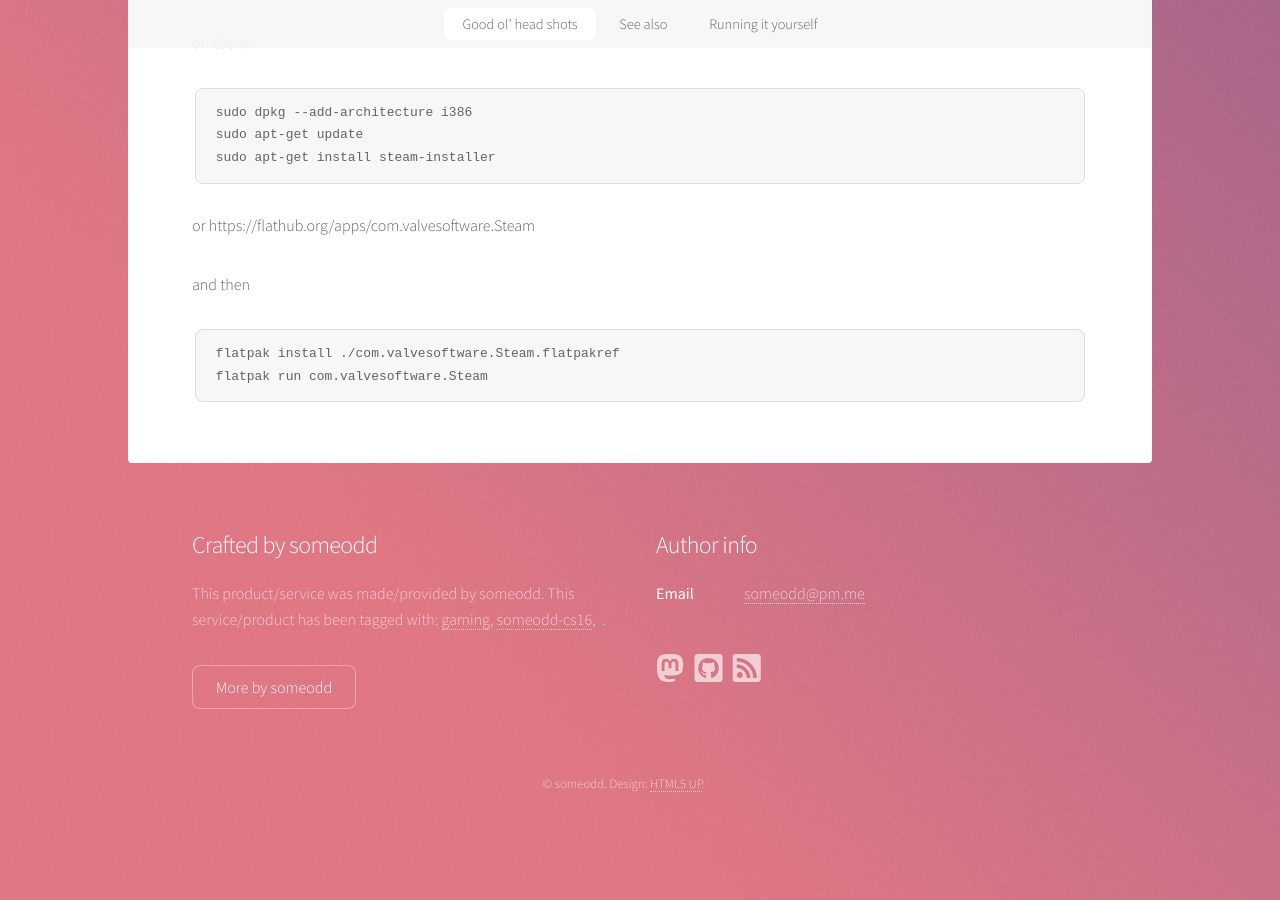
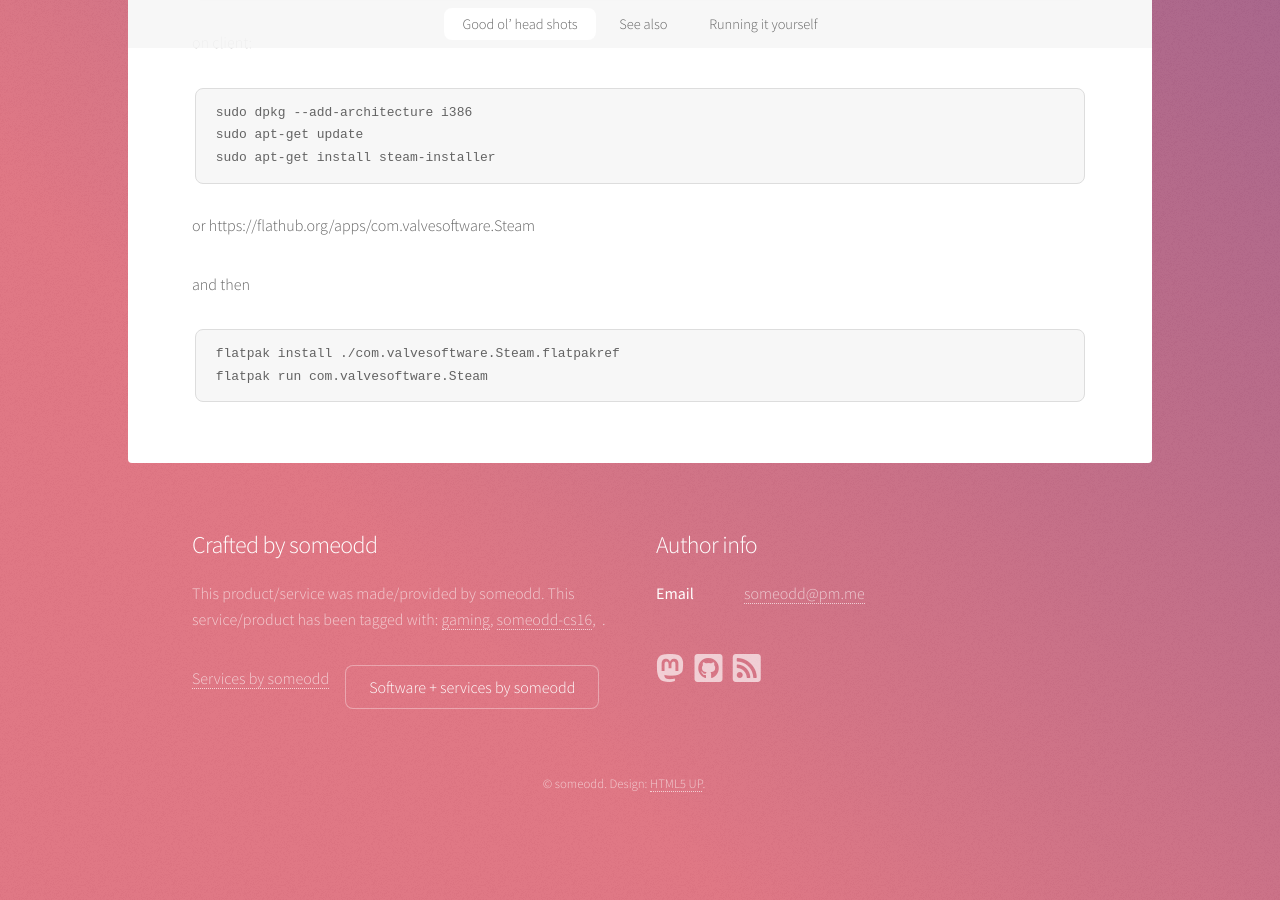
Before and after one commit to someodd/someodd.github.io, a Jekyll site: the page built from showcase/_posts/2024-04-07-counter-strike-1.6-server.md, in a window 1280 px wide and 900 px high, scrolled down 2670 px. Built offline with Jekyll 4.4.1, drawn with Linux system fonts in a browser that asks for light colours.

Commit message:
services link

```diff
--- a/_layouts/landing.html
+++ b/_layouts/landing.html
@@ -92,7 +92,8 @@
             </p>
 
 							<ul class="actions">
-								<li><a href="/showcase" class="button">More by someodd</a></li>
+								<li><a href="/services">Services by someodd</a></li>
+								<li><a href="/showcase" class="button">Software + services by someodd</a></li>
 							</ul>
 						</section>
 						<section>
```
